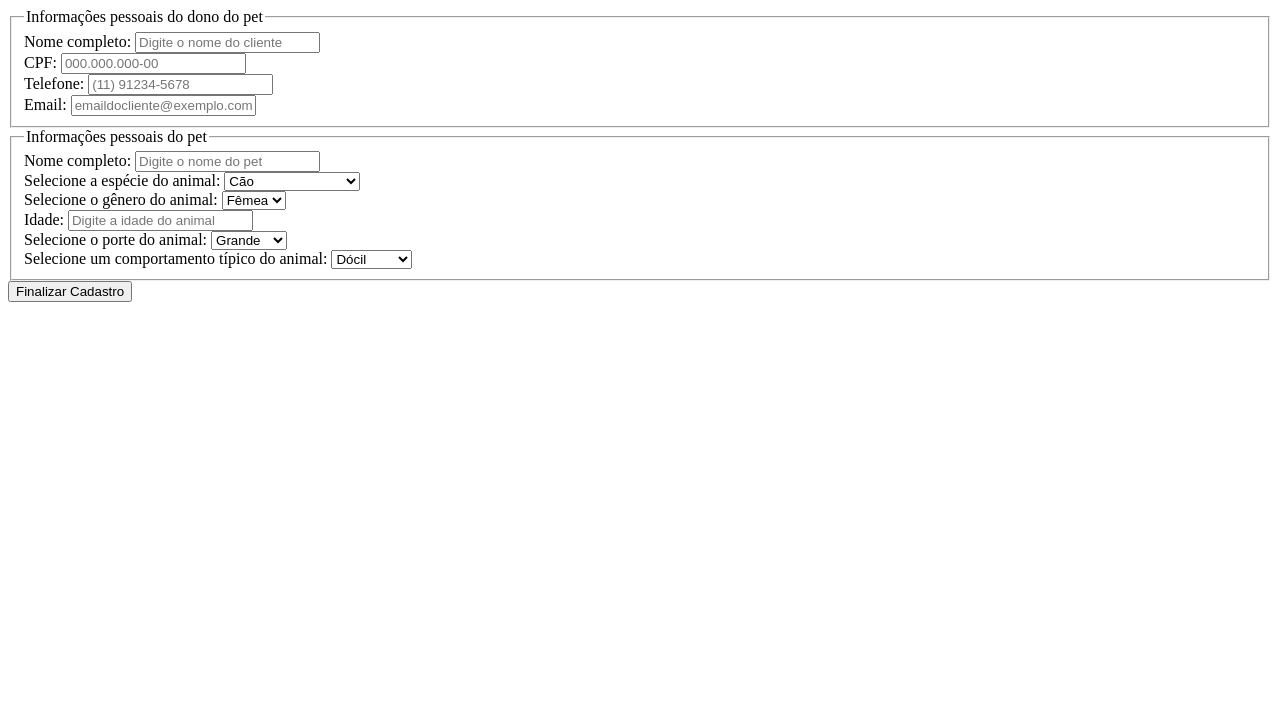
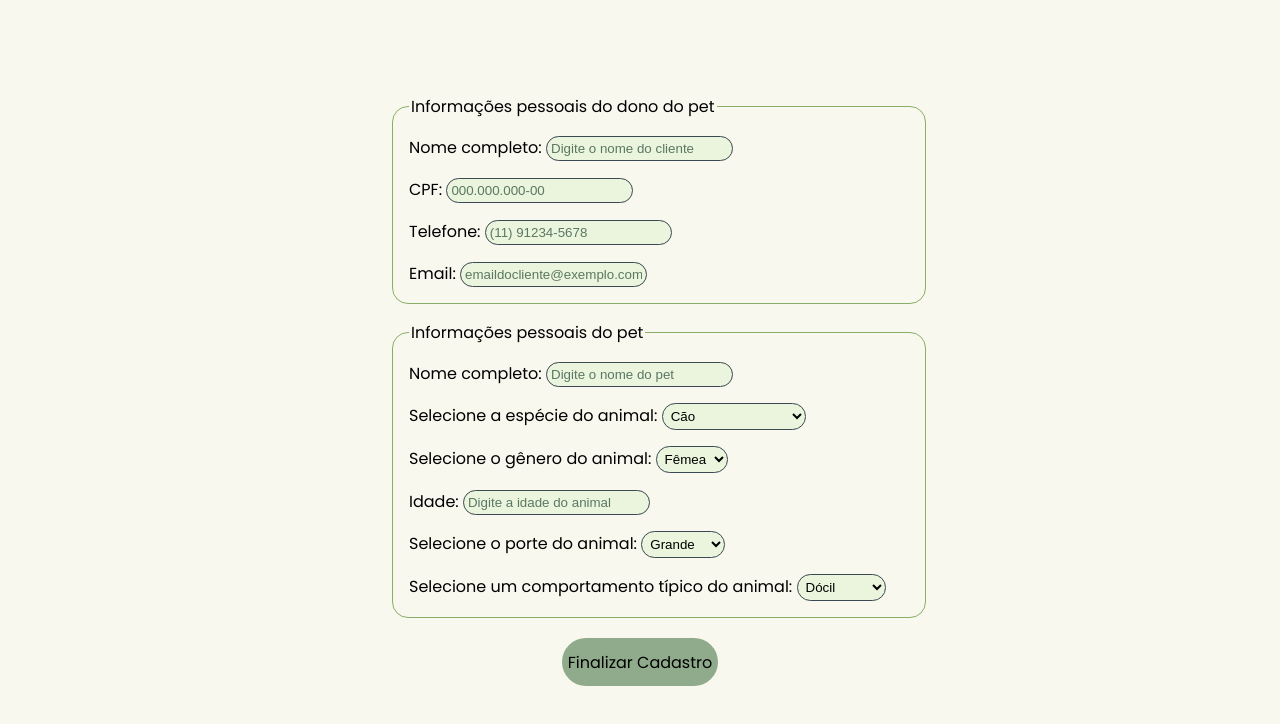
Before and after one commit to fernandasfarias/PetCare, a plain HTML site: page pages/cadastrar-clientes.html in a window 1280 px wide. Drawn offline with Linux system fonts and the light colour scheme.

Commit message:
style(cadastro): adicionar estilo a tela de cadastro de cliente

```diff
--- a/pages/cadastrar-clientes.html
+++ b/pages/cadastrar-clientes.html
@@ -3,7 +3,8 @@
 <head>
     <meta charset="UTF-8">
     <meta name="viewport" content="width=device-width, initial-scale=1.0">
-    <title>Document</title>
+    <link rel="stylesheet" href="../style/cadastro.css">
+    <title>Cadastrar Cliente</title>
 </head>
 <body>
     <form id="cadastroCliente">
@@ -82,12 +83,3 @@
     </form>
 </body>
 </html>
-
-<!--
-Sobre o pet
-Gênero
-Idade
-Porte (grande, médio, pequeno)
-Cor pelagem
-Comportamento do animal (dócil, medroso, ansioso, agressivo, agitado, calmo)
--->
--- /dev/null
+++ b/style/cadastro.css
@@ -0,0 +1,73 @@
+@import url('https://fonts.googleapis.com/css2?family=Poppins:wght@300;400;500;600;700&display=swap');
+
+html, body{
+    margin: 0;
+    padding: 0;
+    min-height: 100vh;
+    width: 100%;
+}
+
+body{
+    background-color: #f8f8ee;
+    font-family: 'Poppins', sans-serif;
+
+    display: flex;
+    flex-direction: column;
+    justify-content: center;
+    align-items: center;
+}
+
+form{
+    width: 100%;
+    max-width: 600px;
+    margin: 0 auto;
+    padding: 1rem;
+    width: clamp(280px, 90vw, 500px);
+}
+
+form div + div {
+    margin-top: 1em;
+}
+
+fieldset{
+    margin-bottom: 1em;
+    width: 100%;
+
+    padding: 1em;
+    border: 1px solid #8BAE66;
+    border-radius: 1em;
+}
+
+input, select{
+    background-color: #EBF4DD;
+    border-radius: 1em;
+    border: 0.1em solid #3B4953;
+    padding: 0.3em;
+}
+
+input::placeholder{
+    color: #5A7863;
+}
+
+input:focus{
+    border: none;
+    outline: 0.2em solid #628141;
+}
+
+button{
+    width: auto;
+    height: 3em;
+    margin-top: 2em;
+    display: block;
+    margin: 20px auto;
+    border-radius: 3em;
+    border: none;
+    font-size: 1em;
+    font-family: 'Poppins', sans-serif;
+    background-color: #90AB8B;
+}
+
+button:hover{
+    background-color: #628141;
+    color: white;
+}
```
